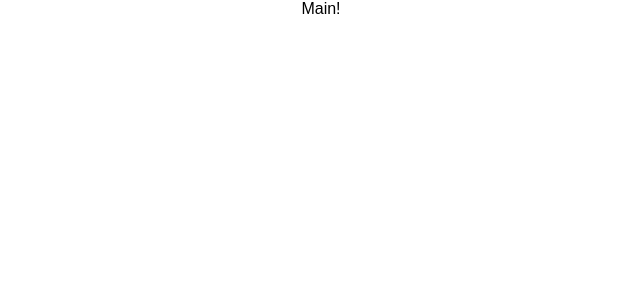
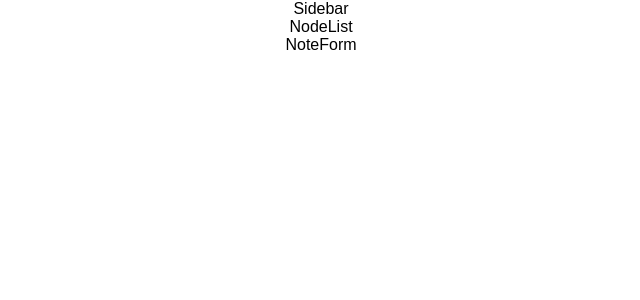
Before and after one commit to jerasor/noteherder, a React (Create React App) app: page / in a window 1280 px wide. Shown: the top 300 px of the page, without its empty margins (319-959 px from the left). Built offline with nearby package versions, Linux system fonts and the light colour scheme.

Commit message:
Add Sidebar, NoteList, and NoteForm Components

```diff
--- a/src/Main.js
+++ b/src/Main.js
@@ -1,9 +1,15 @@
 import React from 'react'
+
+import Sidebar from './Sidebar'
+import NoteList from './NoteList'
+import NoteForm from './NoteForm'
 
 const Main = () => {
     return (
         <div className="Main">
-            Main!
+            <Sidebar />
+            <NoteList />
+            <NoteForm />
         </div>
     )
 }
--- /dev/null
+++ b/src/NoteForm.js
@@ -0,0 +1,11 @@
+import React from 'react'
+
+const NoteForm = () => {
+    return (
+        <div className="NoteForm">
+            NoteForm
+        </div>
+    )
+}
+
+export default NoteForm
--- /dev/null
+++ b/src/NoteList.js
@@ -0,0 +1,11 @@
+import React from 'react'
+
+const NodeList = () => {
+    return (
+        <div className="NodeList">
+            NodeList
+        </div>
+    )
+}
+
+export default NodeList
--- /dev/null
+++ b/src/Sidebar.js
@@ -0,0 +1,11 @@
+import React from 'react'
+
+const Sidebar = () => {
+    return (
+        <div className="Sidebar">
+            Sidebar
+        </div>
+    )
+}
+
+export default Sidebar
```
